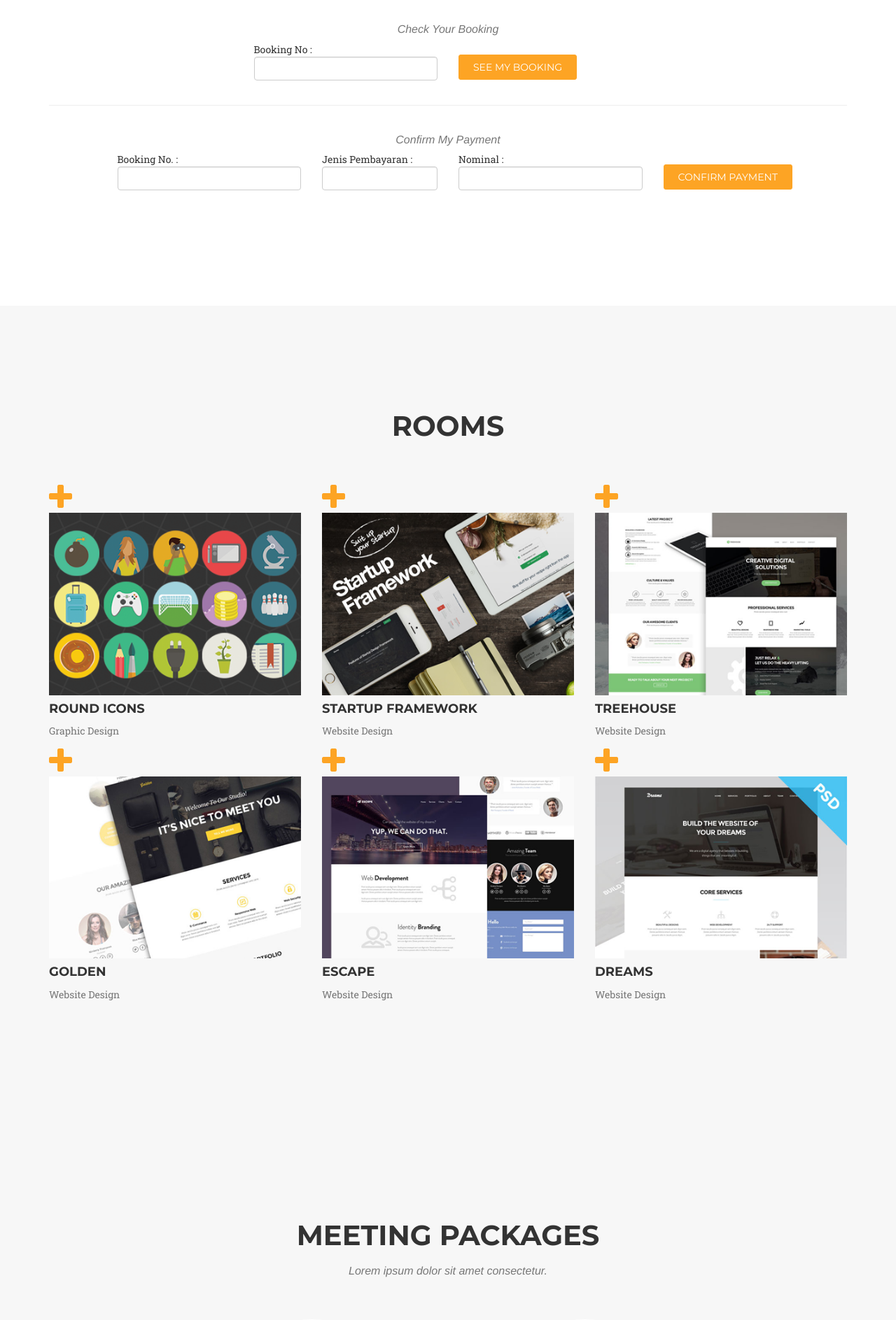
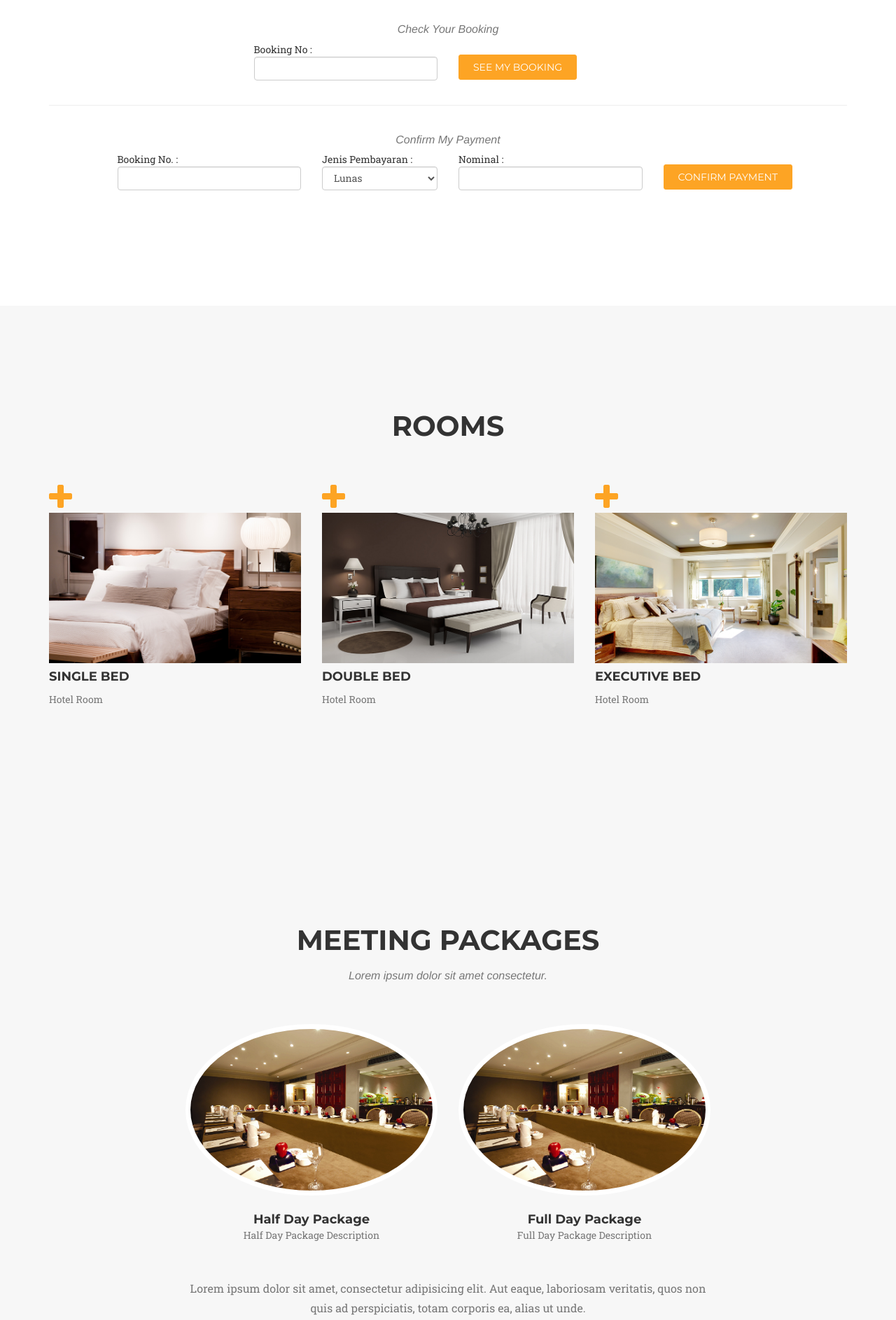
Before and after one commit to SI-SOFIA/sisofia, a PHP site: page / in a window 1280 px wide. Shown: the part 1146-3033 px from the top of the page at 70% size. Run offline with PHP 8.4, Linux system fonts and the light colour scheme; some libraries are stand-ins or nearby versions; some web fonts are replaced.

Commit message:
Redesign UI and Fixing Confirmation

```diff
--- a/index.php
+++ b/index.php
@@ -92,7 +92,10 @@
                     </div>
                     <div class="form-group col-sm-2">
                         Jenis Pembayaran :
-                        <input type="text" class="form-control" name="paymenttype" required/>
+                        <select name="paymenttype" class="form-control" required>
+                            <option value="full">Lunas</option>
+                            <option value="dp">Uang Muka</option>
+                        </select>
                     </div>
                     <div class="form-group col-sm-3">
                         Nominal :
@@ -123,11 +126,11 @@
                                 <i class="fa fa-plus fa-3x"></i>
                             </div>
                         </div>
-                        <img src="img/portfolio/roundicons.png" class="img-responsive" alt="">
+                        <img src="img/room/single.png" class="img-responsive" alt="">
                     </a>
                     <div class="portfolio-caption">
-                        <h4>Round Icons</h4>
-                        <p class="text-muted">Graphic Design</p>
+                        <h4>Single Bed</h4>
+                        <p class="text-muted">Hotel Room</p>
                     </div>
                 </div>
                 <div class="col-md-4 col-sm-6 portfolio-item">
@@ -137,11 +140,11 @@
                                 <i class="fa fa-plus fa-3x"></i>
                             </div>
                         </div>
-                        <img src="img/portfolio/startup-framework.png" class="img-responsive" alt="">
+                        <img src="img/room/double.png" class="img-responsive" alt="">
                     </a>
                     <div class="portfolio-caption">
-                        <h4>Startup Framework</h4>
-                        <p class="text-muted">Website Design</p>
+                        <h4>Double Bed</h4>
+                        <p class="text-muted">Hotel Room</p>
                     </div>
                 </div>
                 <div class="col-md-4 col-sm-6 portfolio-item">
@@ -151,53 +154,11 @@
                                 <i class="fa fa-plus fa-3x"></i>
                             </div>
                         </div>
-                        <img src="img/portfolio/treehouse.png" class="img-responsive" alt="">
+                        <img src="img/room/executive.png" class="img-responsive" alt="">
                     </a>
                     <div class="portfolio-caption">
-                        <h4>Treehouse</h4>
-                        <p class="text-muted">Website Design</p>
-                    </div>
-                </div>
-                <div class="col-md-4 col-sm-6 portfolio-item">
-                    <a href="#portfolioModal4" class="portfolio-link" data-toggle="modal">
-                        <div class="portfolio-hover">
-                            <div class="portfolio-hover-content">
-                                <i class="fa fa-plus fa-3x"></i>
-                            </div>
-                        </div>
-                        <img src="img/portfolio/golden.png" class="img-responsive" alt="">
-                    </a>
-                    <div class="portfolio-caption">
-                        <h4>Golden</h4>
-                        <p class="text-muted">Website Design</p>
-                    </div>
-                </div>
-                <div class="col-md-4 col-sm-6 portfolio-item">
-                    <a href="#portfolioModal5" class="portfolio-link" data-toggle="modal">
-                        <div class="portfolio-hover">
-                            <div class="portfolio-hover-content">
-                                <i class="fa fa-plus fa-3x"></i>
-                            </div>
-                        </div>
-                        <img src="img/portfolio/escape.png" class="img-responsive" alt="">
-                    </a>
-                    <div class="portfolio-caption">
-                        <h4>Escape</h4>
-                        <p class="text-muted">Website Design</p>
-                    </div>
-                </div>
-                <div class="col-md-4 col-sm-6 portfolio-item">
-                    <a href="#portfolioModal6" class="portfolio-link" data-toggle="modal">
-                        <div class="portfolio-hover">
-                            <div class="portfolio-hover-content">
-                                <i class="fa fa-plus fa-3x"></i>
-                            </div>
-                        </div>
-                        <img src="img/portfolio/dreams.png" class="img-responsive" alt="">
-                    </a>
-                    <div class="portfolio-caption">
-                        <h4>Dreams</h4>
-                        <p class="text-muted">Website Design</p>
+                        <h4>Executive Bed</h4>
+                        <p class="text-muted">Hotel Room</p>
                     </div>
                 </div>
             </div>
@@ -216,32 +177,16 @@
             <div class="row">
                 <div class="col-sm-offset-2 col-sm-4">
                     <div class="team-member">
-                        <img src="img/team/1.jpg" class="img-responsive img-circle" alt="">
+                        <img src="img/room/meeting.jpg" class="img-responsive img-circle" alt="">
                         <h4>Half Day Package</h4>
                         <p class="text-muted">Half Day Package Description</p>
-                        <ul class="list-inline social-buttons">
-                            <li><a href="#"><i class="fa fa-twitter"></i></a>
-                            </li>
-                            <li><a href="#"><i class="fa fa-facebook"></i></a>
-                            </li>
-                            <li><a href="#"><i class="fa fa-linkedin"></i></a>
-                            </li>
-                        </ul>
                     </div>
                 </div>
                 <div class="col-sm-4">
                     <div class="team-member">
-                        <img src="img/team/2.jpg" class="img-responsive img-circle" alt="">
+                        <img src="img/room/meeting.jpg" class="img-responsive img-circle" alt="">
                         <h4>Full Day Package</h4>
                         <p class="text-muted">Full Day Package Description</p>
-                        <ul class="list-inline social-buttons">
-                            <li><a href="#"><i class="fa fa-twitter"></i></a>
-                            </li>
-                            <li><a href="#"><i class="fa fa-facebook"></i></a>
-                            </li>
-                            <li><a href="#"><i class="fa fa-linkedin"></i></a>
-                            </li>
-                        </ul>
                     </div>
                 </div>
             </div>
```
Also changed, not shown: confirmpayment.php (+25 -12 lines).
